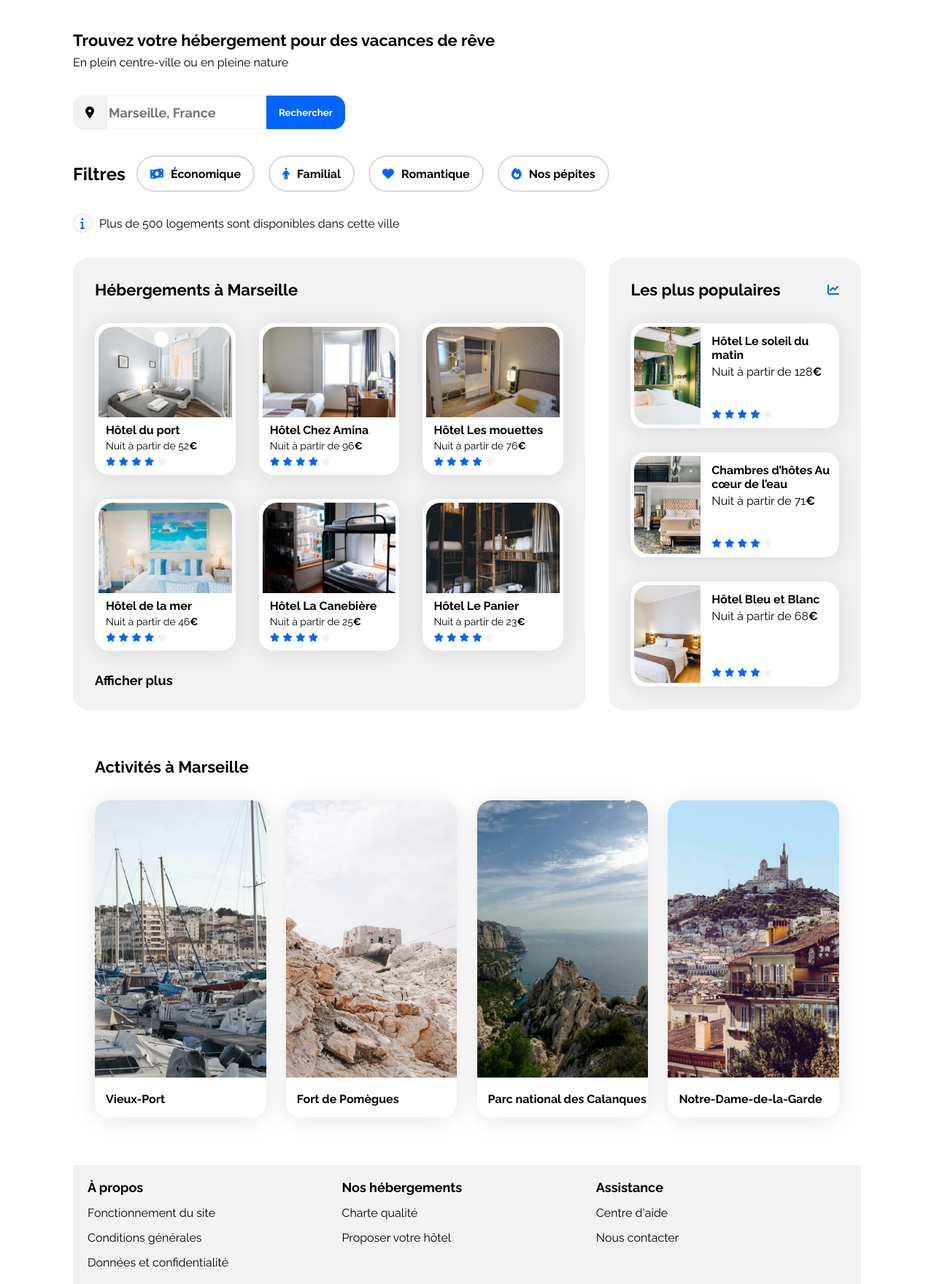
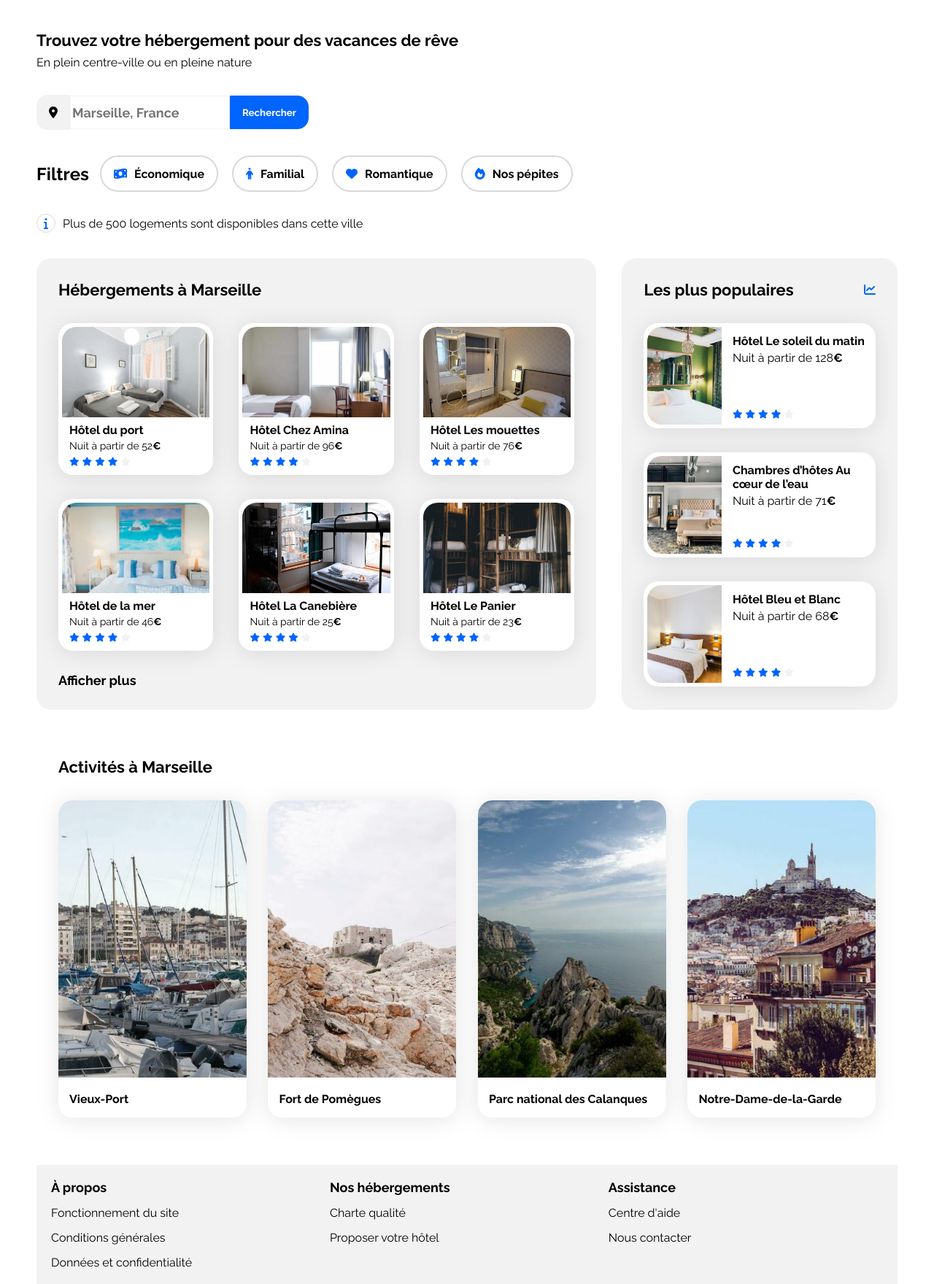
Before and after one commit to Miyane44/ProjetOC2, a plain HTML site: page index.html in a window 1280 px wide. Shown: the part 65-1825 px from the top of the page at 73% size. Drawn offline with Linux system fonts and the light colour scheme.

Commit message:
fix margin

```diff
--- a/CSS/style.css
+++ b/CSS/style.css
@@ -52,7 +52,6 @@ body {
     width: 61px;
     height: 19px;
     padding-top: 30px;
-    margin-left: 30px;
 }
 
 .nav {
@@ -94,7 +93,7 @@ body {
 }
 
 .main-title {
-    margin: 50px 50px 35px 50px;
+    margin: 50px 0px 35px;
 }
 
 .main-title h1 {
@@ -108,7 +107,6 @@ body {
 
 /****** Search ***********/
 .search {
-    margin-left: 50px;
     margin-bottom: 35px;
 }
 
@@ -153,7 +151,6 @@ body {
 .filters {
     justify-content: flex-start;
     margin-bottom: 30px;
-    margin-left: 50px;
 }
 
 .filters-title {
@@ -189,7 +186,6 @@ body {
     font-weight: 400;
     font-size: 16px;
     margin-bottom: 35px;
-    margin-left: 50px;
 }
 
 .info-logements i {
@@ -233,7 +229,7 @@ body {
 
 /****** Hebergements And Populaires ***********/
 .hebergements-and-populaires {
-    margin: 35px 50px 0px 50px;
+    margin-top: 35px;
 }
 
 .hebergements-and-populaires section {
@@ -337,7 +333,7 @@ body {
 
 /****** Activités ***********/
 .activities {
-    margin: 65px 80px 0px 80px;
+    margin: 65px 30px 0px;
 }
 
 .activities-cards {
@@ -371,7 +367,7 @@ body {
     align-items: flex-start;
     background: var(--main-bg-color);
     padding: 20px;
-    margin: 65px 50px 0px 50px;
+    margin-top: 65px;
 }
 
 .footer .categorie {
@@ -399,7 +395,7 @@ body {
 @media (max-width: 1024px) {
 
     .filters-button {
-        font-size: 70%;
+        font-size: 83%;
     }
 
     .hebergements-and-populaires {
@@ -550,7 +546,7 @@ body {
     .filters-button {
         width: 45%;
         flex-direction: row;
-        font-size: 11px;
+        font-size: 74%;
     }
 
     /* Infos */
```
